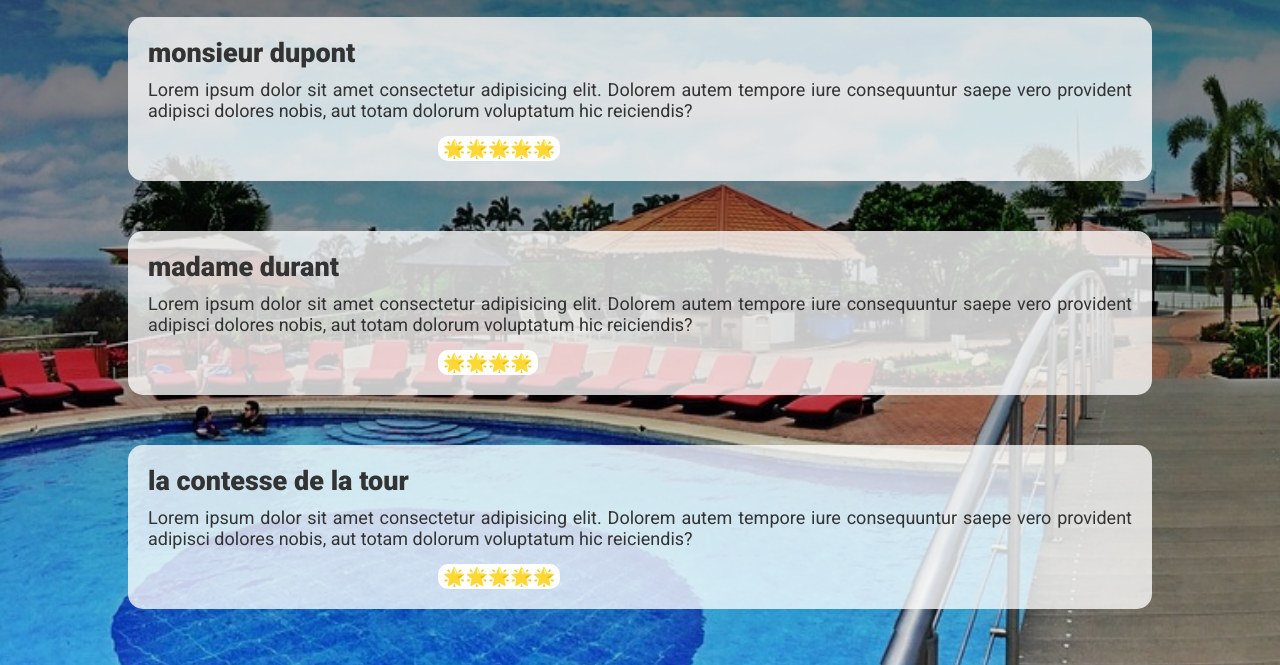
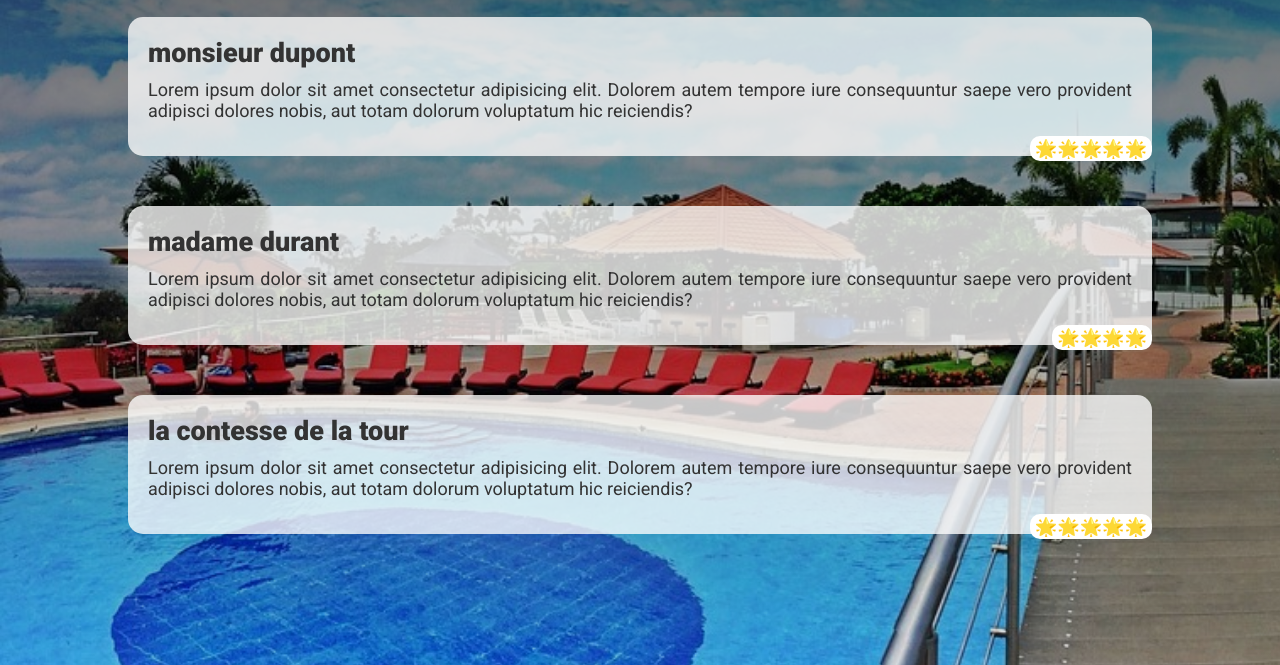
Before and after one commit to Oan-Dev/house-hotel, a plain HTML site: page assets/view/advise.html in a window 1280 px wide. Shown: the part 135-800 px from the top of the page. Drawn offline with nearby package versions, Linux system fonts and the light colour scheme.

Commit message:
fix : corrective on behaviour about the 'Like' design style on advise theme

```diff
--- a/assets/css/advise.css
+++ b/assets/css/advise.css
@@ -25,12 +25,14 @@ section {
     text-align: justify;
     margin-bottom: 50px;
     padding: 20px;
+
     background-color: rgba(255, 255, 255, 0.775);
     border-radius: 15px;
     -webkit-border-radius: 15px;
     -moz-border-radius: 15px;
     -ms-border-radius: 15px;
     -o-border-radius: 15px;
+    position: relative;
 }
 
 section h2 {
@@ -41,8 +43,9 @@ section h2 {
     margin-bottom: 15px;
  }
  .star{
+    position: absolute;
+    right: 0;
     width: max-content;
-    margin-left: 290px;
     padding: 2px 5px;
     background-color: rgb(255, 255, 255);
     border-radius: 10px ;
```
